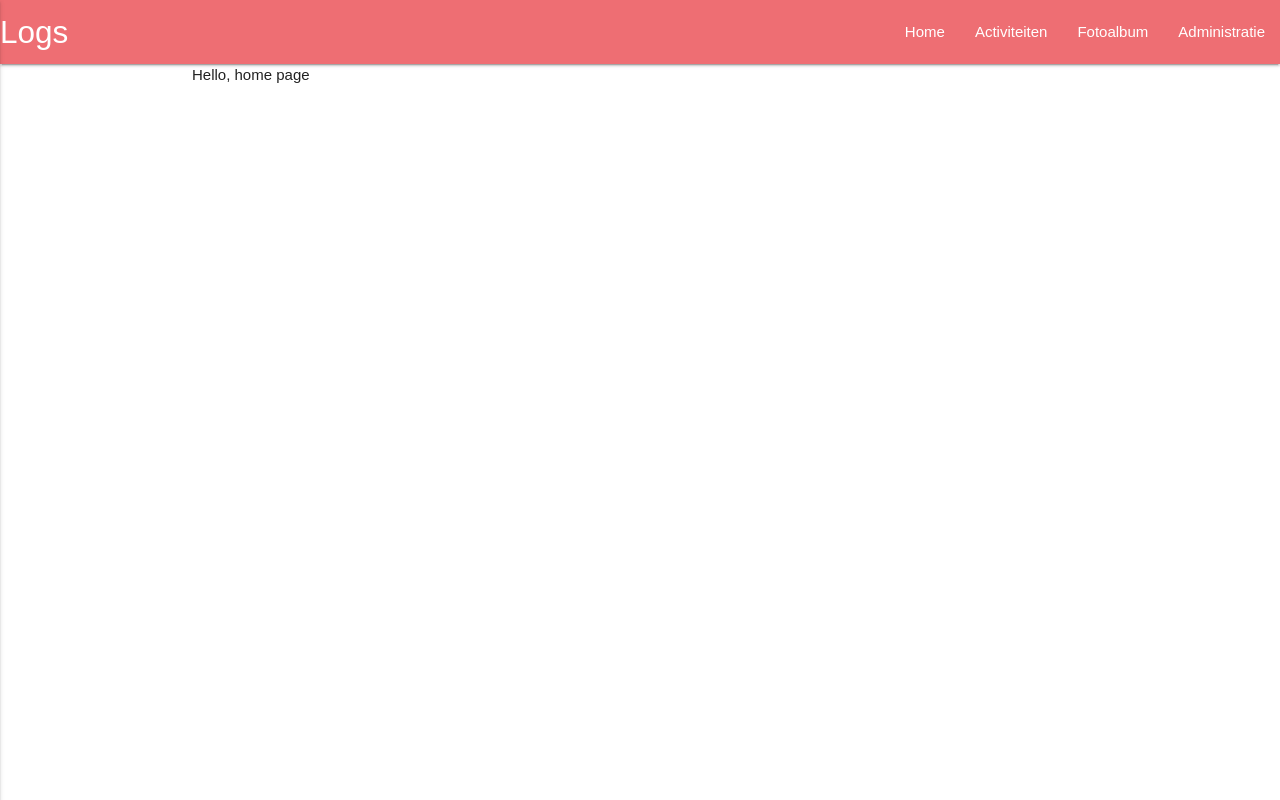
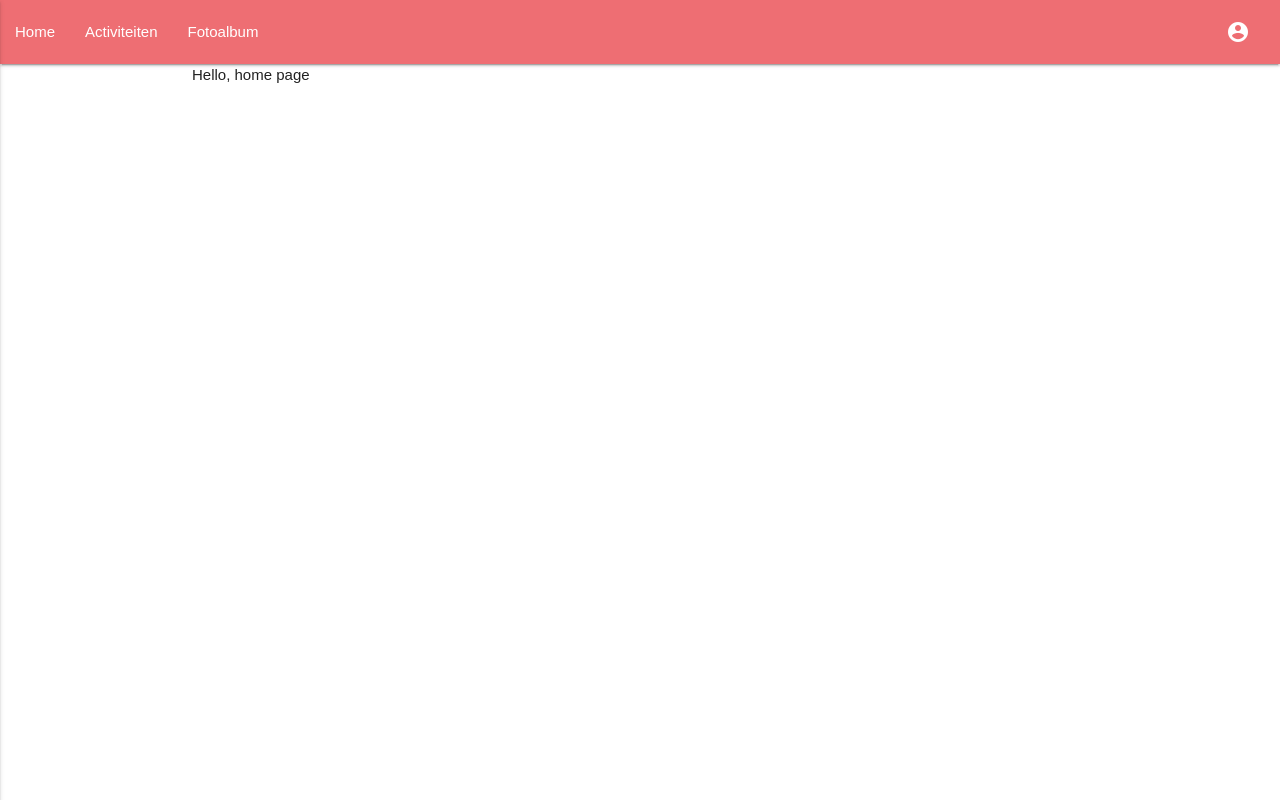
Before and after one commit to driesverhees/stam-aleydis-web, a React (Create React App) app: page / in a window 1280 px wide. Built offline with nearby package versions, Linux system fonts and the light colour scheme; what flux would draw is missing.

Commit message:
Menu changes

```diff
--- a/src/data/loginDataManager.js
+++ b/src/data/loginDataManager.js
@@ -52,6 +52,23 @@ const LoginDataManager = {
             }
         }, 100);
         return deferredObj.promise();
+    },
+    logout() {
+        let deferredObj = window.jQuery.Deferred();
+        deferredObj.done(function() {
+            AppDispatcher.dispatch({
+                type: Actions.LogoutSuccess
+            });
+        });
+        deferredObj.fail(function() {
+            AppDispatcher.dispatch({
+                // ignored as it does not require a store update
+            });
+        });
+        setTimeout(() => {
+            deferredObj.resolve(mockSession);
+        }, 100);
+        return deferredObj.promise();
     }
 };
 
--- a/src/header.js
+++ b/src/header.js
@@ -10,21 +10,22 @@ class Header extends Component {
     return (
         <nav>
           <div className="nav-wrapper">
-            <a href="#!" className="brand-logo">Logs</a>
             <a href="#!" data-activates="mobile-demo" className="button-collapse">
               <i className="material-icons">menu</i>
             </a>
-            <ul className="right hide-on-med-and-down">
+            <ul className="left hide-on-med-and-down">
               <li><NavLink to="/">Home</NavLink></li>
               <li><NavLink to="/activities">Activiteiten</NavLink></li>
               <li><NavLink to="/photos">Fotoalbum</NavLink></li>
-              <li><NavLink to="/admin">Administratie</NavLink></li>
+            </ul>
+            <ul className="right hide-on-med-and-down">
+              <li><NavLink to="/admin"><i className="material-icons left">account_circle</i></NavLink></li>
             </ul>
             <ul className="side-nav" id="mobile-demo">
               <li><NavLink to="/">Home</NavLink></li>
               <li><NavLink to="/activities">Activiteiten</NavLink></li>
               <li><NavLink to="/photos">Fotoalbum</NavLink></li>
-              <li><NavLink to="/admin">Administratie</NavLink></li>
+              <li><NavLink to="/admin">Aanmelden</NavLink></li>
             </ul>
           </div>
         </nav>
```
